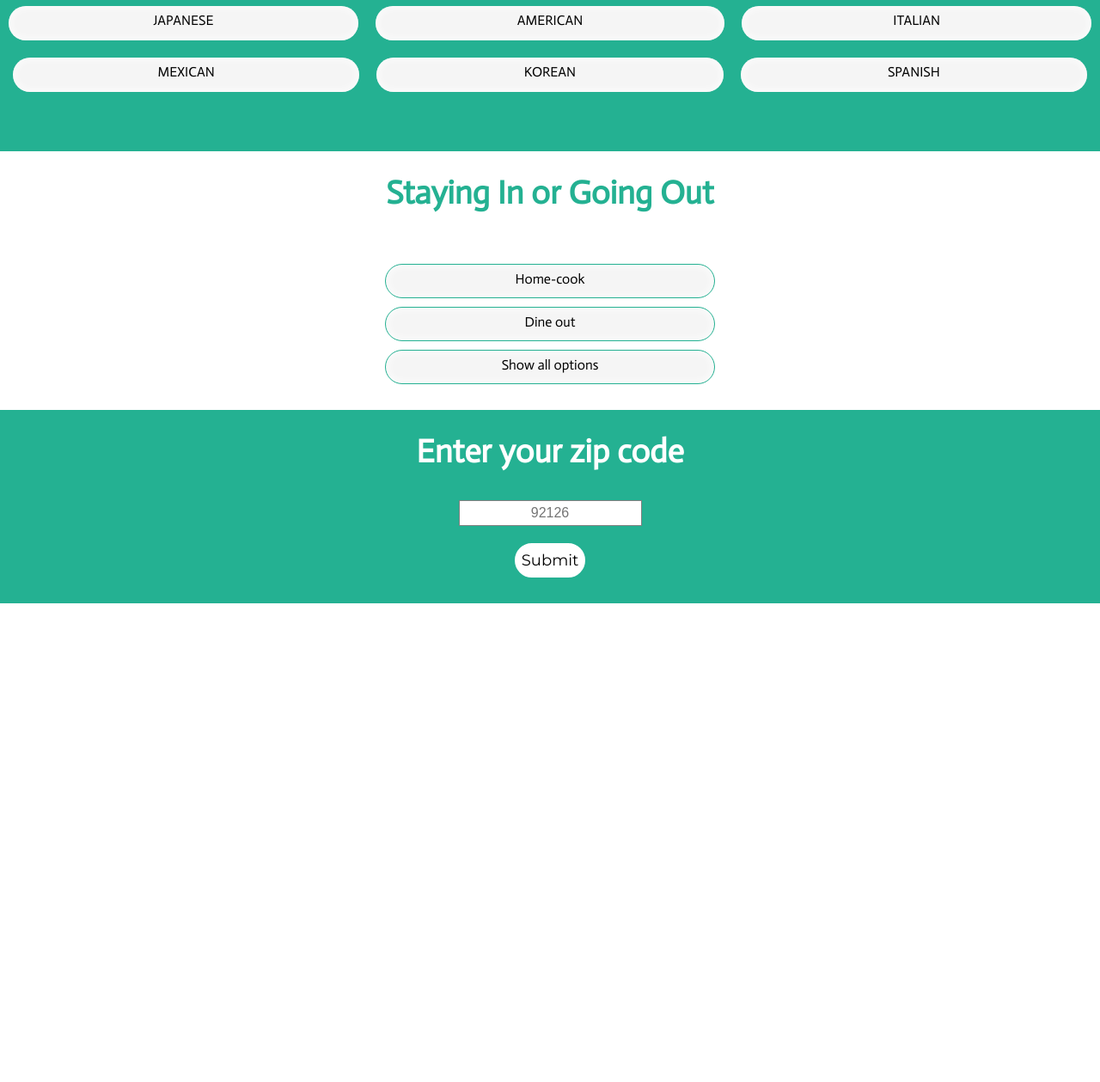
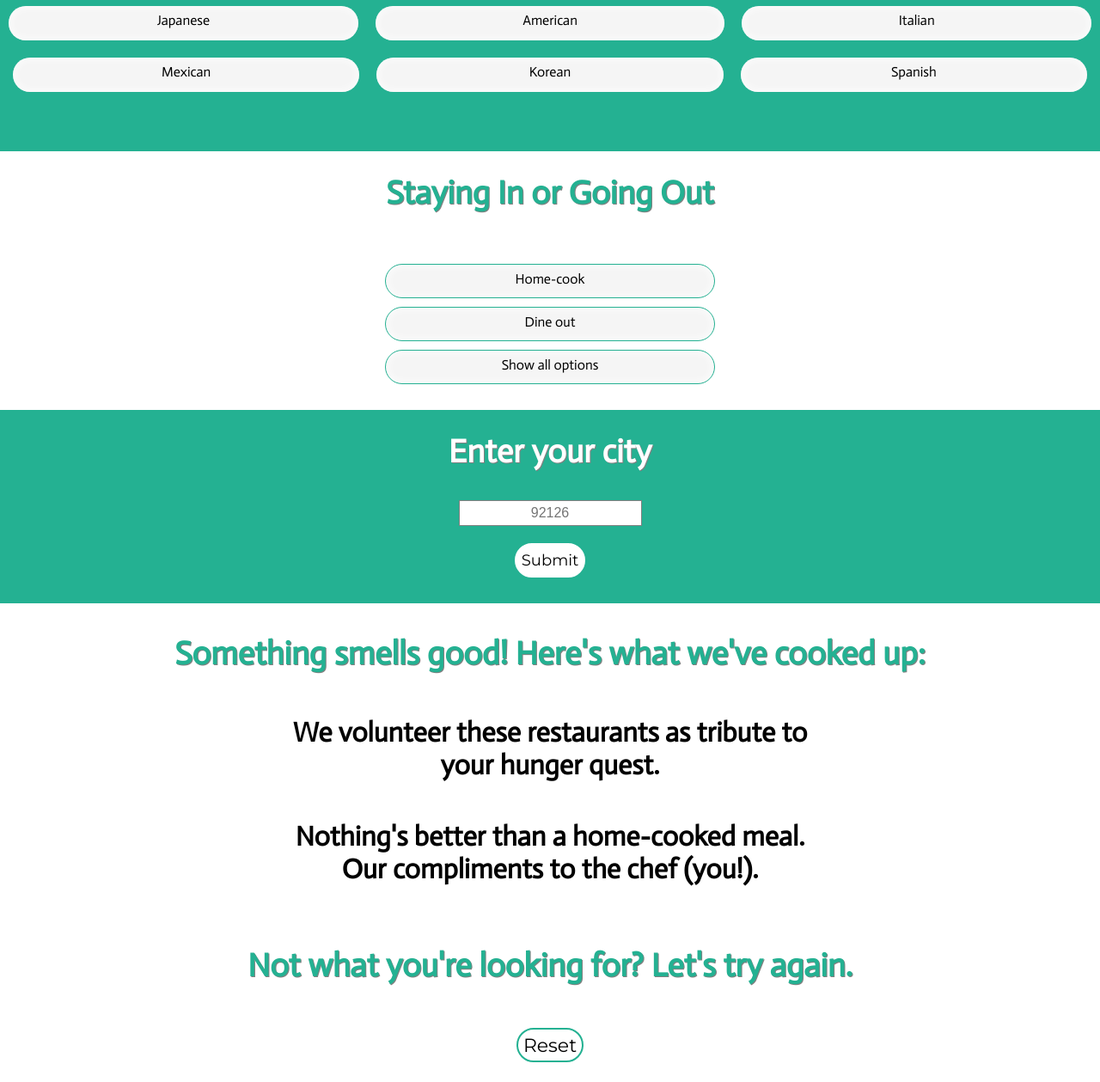
Before and after one commit to kaylajaograham/HungerGainz, a plain HTML site: page index.html in a window 1280 px wide. Shown: the part 1323-2582 px from the top of the page at 86% size. Before the commit the page ends 2045 px from the top, so only its background shows below. Drawn offline with nearby package versions, Linux system fonts and the light colour scheme.

Commit message:
more css changes

```diff
--- a/index.html
+++ b/index.html
@@ -35,22 +35,36 @@
 
             <h2>YOU'RE NOT INDECISIVE</h2>
             <h3> You know exactly what you want - you just don't know what it is yet. We get it.</h3>
-            <h3>We're here to help you gain back the time you would have spent in making a decision by narrowing your options for easy selection. You're welcome.</h3>
+            <h3>We're here to help you gain back time you would have spent in making a decision by narrowing your options for easy selection. You're welcome.</h3>
+
+
+            <!-- making a how it works section if there's time
+            <h2>HOW IT WORKS</h2>
+            <div id="hiwIcons" class="icons">
+                <div class="dinnerware">
+                    <img src="streamline-icon-restaurant-dishes@24x24.png" alt="dinnerware">
+                    <h4>Select a type of cuisine</h4>
+                </div>
+                <div class="videoplayer">
+                    <img src="streamline-icon-video-player-playing@24x24.png" alt="videoplayer">
+                    <h4>If you'd rather cook yourself or be served</h4>
+                </div>
+            </div>  -->
 
 
             <section class="cuisineSelection">
                 <h2 class="offset">What sounds good</h2>
 
                 <div class="col1">
-                    <div id="Japanese" class="cuisineOptions">JAPANESE</div>
-                    <div id="American" class="cuisineOptions">AMERICAN</div>
-                    <div id="Italian" class="cuisineOptions">ITALIAN</div>
+                    <div id="Japanese" class="cuisineOptions">Japanese</div>
+                    <div id="American" class="cuisineOptions">American</div>
+                    <div id="Italian" class="cuisineOptions">Italian</div>
                 </div>
 
                 <div class="col2">
-                    <div id="Mexican" class="cuisineOptions">MEXICAN</div>
-                    <div id="Korean" class="cuisineOptions">KOREAN</div>
-                    <div id="Spanish" class="cuisineOptions">SPANISH</div>
+                    <div id="Mexican" class="cuisineOptions">Mexican</div>
+                    <div id="Korean" class="cuisineOptions">Korean</div>
+                    <div id="Spanish" class="cuisineOptions">Spanish</div>
                 </div>
             </section>
 
@@ -62,7 +76,7 @@
             </section>
 
             <section class="location">
-                <h2>Enter your zip code</h2>
+                <h2>Enter your city</h2>
                 <br>
                 <input id="zip" name="zipCode" type="type" placeholder="92126" required></input>
                 <input type="submit" class="submit"></input>
@@ -72,12 +86,26 @@
 
             <!-- RESULTS SECTION -->
             <section id="results" class="hidden">
-                <h2>Results for </h2>
+                <h2>Something smells good! Here's what we've cooked up:</h2>
 
-                <ul class="rest-results"></ul>
-                <ul class="video-results"> </ul>
+                <section class="restaurantSection">
+                    <div class="restaurantChoices">
+                        <h3>We volunteer these restaurants as tribute to your hunger quest.</h3>
+                        <ul class="rest-results"></ul>
+                    </div>
+                </section>
 
-                <input type="reset" class="resetButton">RESET</input>
+                <!-- carousel https://mediatemple.net/blog/tips/carousels-dont-have-to-be-complicated/ -->
+
+                <section class="videoSection">
+                    <div class="videoChoices">
+                        <h3>Nothing's better than a home-cooked meal. Our compliments to the chef (you!).</h3>
+                        <ul class="video-results"> </ul>
+                    </div>
+                </section>
+
+                <h2>Not what you're looking for? Let's try again.</h2>
+                <input type="reset" class="resetButton"></input>
             </section>
         </form>
     </div>
--- a/main.css
+++ b/main.css
@@ -33,7 +33,7 @@ main {
     top: 50%;
     left: 50%;
     transform: translate(-50%, -50%);
-    font-size: 20px;
+    font-size: 22px;
     font-weight: 900;
     z-index: 1000;
     color: black;
@@ -52,6 +52,8 @@ h2 {
     text-align: center;
     color: rgb(36, 177, 146);
     padding: 25px;
+    text-shadow: 1px 1px grey;
+    font-size: 33px;
 }
 
 .offset {
@@ -120,6 +122,36 @@ input.submit {
     justify-content: center;
 }
 
+.submit:hover {
+    text-decoration: underline;
+    background-color: white;
+    color: black;
+}
+
+input.resetButton {
+    font-family: 'Montserrat', sans-serif;
+    font-size: 22px;
+    height: 40px;
+    color: black;
+    cursor: pointer;
+    background-color: white;
+    border: 2px solid rgb(36, 177, 146);
+    border-radius: 30px;
+    display: flex;
+    justify-content: center;
+}
+
+
+/* ICONS HOW IT WORKS */
+
+.dinnerware {
+    display: inline;
+}
+
+.videoplayer {
+    display: block;
+}
+
 
 /* FILTER STYLES */
 
@@ -170,18 +202,13 @@ div.whereToEat {
     border: none;
 }
 
-.submit:hover {
-    text-decoration: underline;
-    background-color: white;
-    color: black;
-}
-
 
 /* RESULTS STYLES */
 
-.hidden {
+
+/* .hidden {
     display: none;
-}
+} */
 
 ul {
     list-style-type: none;
```
Also changed, not shown: streamline-icon-restaurant-dishes@24x24.png (added), streamline-icon-video-player-playing@24x24.png (added).
